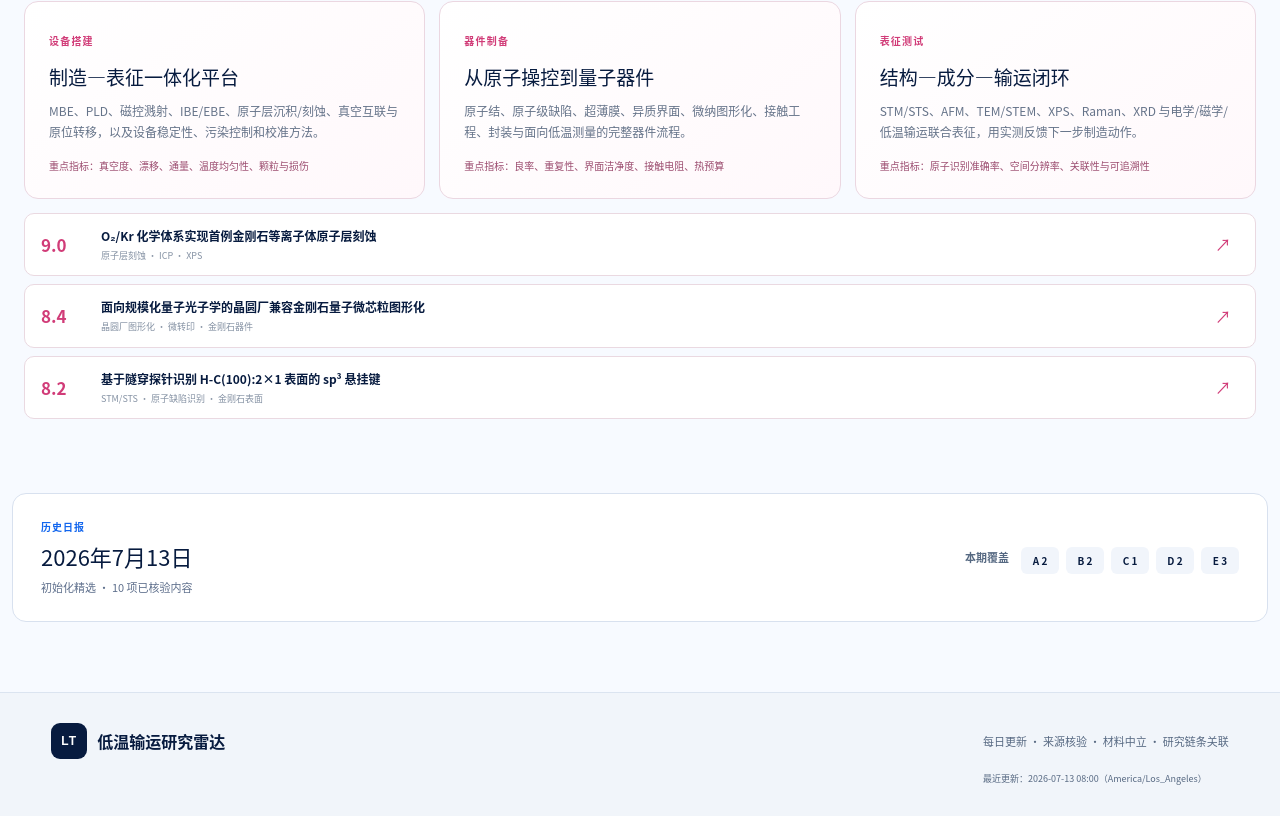
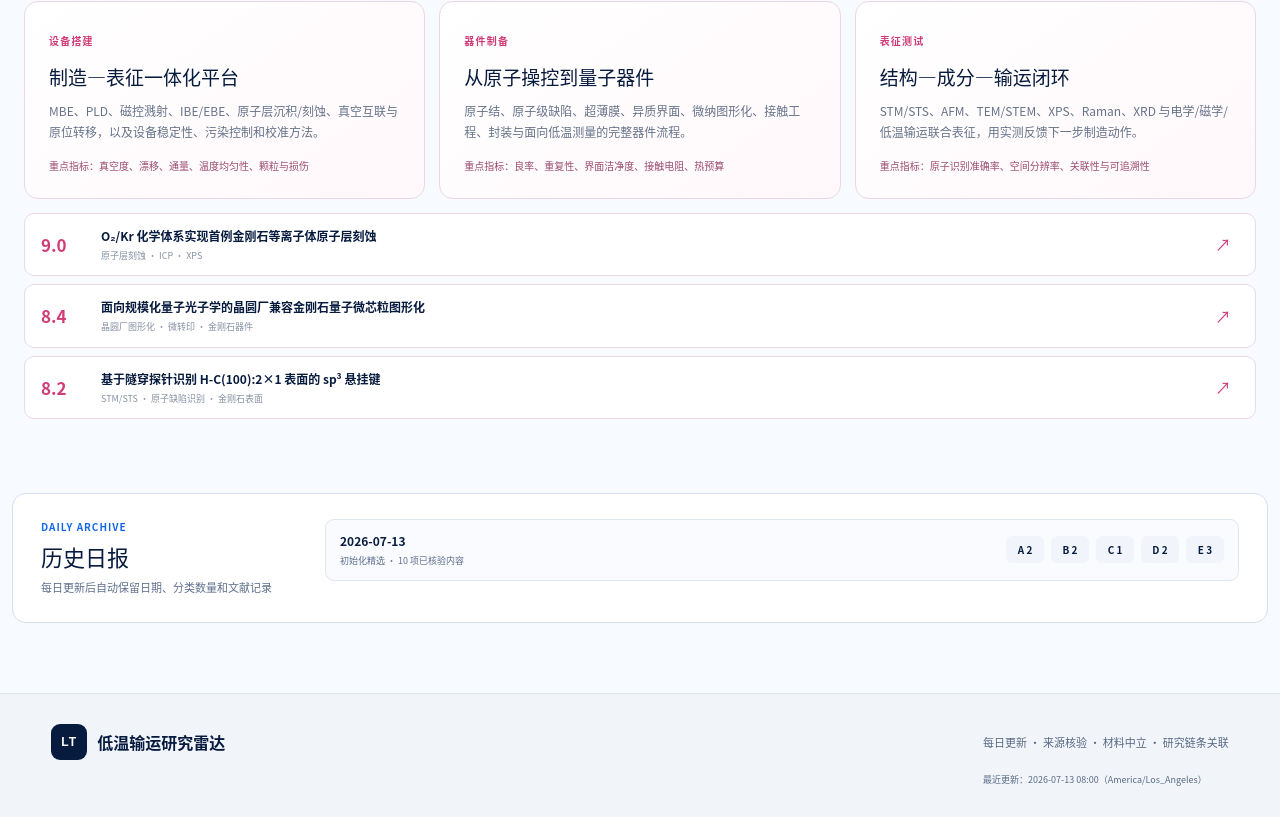
Before and after one commit to wxShi010909/low-temperature-transport-radar, a Next.js app: page / in a window 1280 px wide. Shown: the part 5721-6538 px from the top of the page. Built offline with nearby package versions, Linux system fonts and the light colour scheme.

Commit message:
Add durable daily archive structure

```diff
--- a/app/globals.css
+++ b/app/globals.css
@@ -475,17 +475,21 @@ h1 {
   max-width: 1256px;
   margin: 0 auto 70px;
   padding: 25px 28px;
-  display: flex;
-  align-items: center;
-  justify-content: space-between;
+  display: grid;
+  grid-template-columns: 260px 1fr;
+  align-items: start;
   gap: 24px;
   border: 1px solid var(--line);
   border-radius: 14px;
   background: white;
 }
-.history-section p { margin: 0 0 6px; color: var(--blue); font-size: 10px; font-weight: 760; letter-spacing: .1em; }
-.history-section h2 { margin: 0; font-size: 22px; }
-.history-section > div > span { display: block; margin-top: 6px; color: var(--muted); font-size: 11px; }
+.history-heading p { margin: 0 0 6px; color: var(--blue); font-size: 10px; font-weight: 760; letter-spacing: .1em; }
+.history-heading h2 { margin: 0; font-size: 22px; }
+.history-heading > span { display: block; margin-top: 6px; color: var(--muted); font-size: 11px; line-height: 1.6; }
+.history-list { display: grid; gap: 8px; }
+.history-list article { display: flex; align-items: center; justify-content: space-between; gap: 18px; padding: 12px 14px; border: 1px solid #e0e7f0; border-radius: 9px; background: #f9fbfe; }
+.history-list b { display: block; font-size: 12px; }
+.history-list small { display: block; margin-top: 4px; color: var(--muted); font-size: 9px; }
 .coverage { display: flex; flex-wrap: wrap; align-items: center; gap: 7px; }
 .coverage b { margin-right: 5px; color: #566982; font-size: 11px; }
 .coverage span { min-width: 38px; padding: 6px 8px; border-radius: 6px; background: #f1f5fb; color: var(--ink) !important; text-align: center; font-size: 10px !important; font-weight: 760; }
@@ -531,7 +535,8 @@ footer small { grid-column: 2; font-size: 9px; }
   .compact-search input { width: 100%; }
   .opportunity-grid, .atomic-grid, .method-cards { grid-template-columns: 1fr; }
   .method-feature ul { grid-template-columns: 1fr; }
-  .history-section { align-items: flex-start; flex-direction: column; }
+  .history-section { grid-template-columns: 1fr; }
+  .history-list article { align-items: flex-start; flex-direction: column; }
   footer { grid-template-columns: 1fr; }
   footer small { grid-column: 1; }
 }
--- a/app/page.tsx
+++ b/app/page.tsx
@@ -188,8 +188,15 @@ export default function Home() {
       </section>
 
       <section className="history-section">
-        <div><p>历史日报</p><h2>2026年7月13日</h2><span>初始化精选 · {report.papers.length} 项已核验内容</span></div>
-        <div className="coverage"><b>本期覆盖</b><span>A {counts.A ?? 0}</span><span>B {counts.B ?? 0}</span><span>C {counts.C ?? 0}</span><span>D {counts.D ?? 0}</span><span>E {counts.E ?? 0}</span></div>
+        <div className="history-heading"><p>DAILY ARCHIVE</p><h2>历史日报</h2><span>每日更新后自动保留日期、分类数量和文献记录</span></div>
+        <div className="history-list">
+          {report.history.map((entry) => (
+            <article key={entry.date}>
+              <div><b>{entry.date}</b><small>{entry.label} · {entry.total} 项已核验内容</small></div>
+              <div className="coverage"><span>A {entry.counts.A}</span><span>B {entry.counts.B}</span><span>C {entry.counts.C}</span><span>D {entry.counts.D}</span><span>E {entry.counts.E}</span></div>
+            </article>
+          ))}
+        </div>
       </section>
 
       <footer><div><span className="brand-mark">LT</span><b>低温输运研究雷达</b></div><p>每日更新 · 来源核验 · 材料中立 · 研究链条关联</p><small>最近更新：2026-07-13 08:00（America/Los_Angeles）</small></footer>
--- a/data/reports.json
+++ b/data/reports.json
@@ -2,6 +2,15 @@
   "updatedAt": "2026-07-13T08:00:00-07:00",
   "reportDate": "2026-07-13",
   "scope": "初始化精选：近半年低温输运与原子制造相关工作",
+  "history": [
+    {
+      "date": "2026-07-13",
+      "label": "初始化精选",
+      "total": 10,
+      "counts": { "A": 2, "B": 2, "C": 1, "D": 2, "E": 3 },
+      "paperIds": ["2607.01439", "2603.21159", "2606.18449", "2606.07848", "2602.20369", "2604.18736", "2604.12549", "2601.20025", "2601.21154", "2509.21525"]
+    }
+  ],
   "papers": [
     {
       "id": "2607.01439",
```
